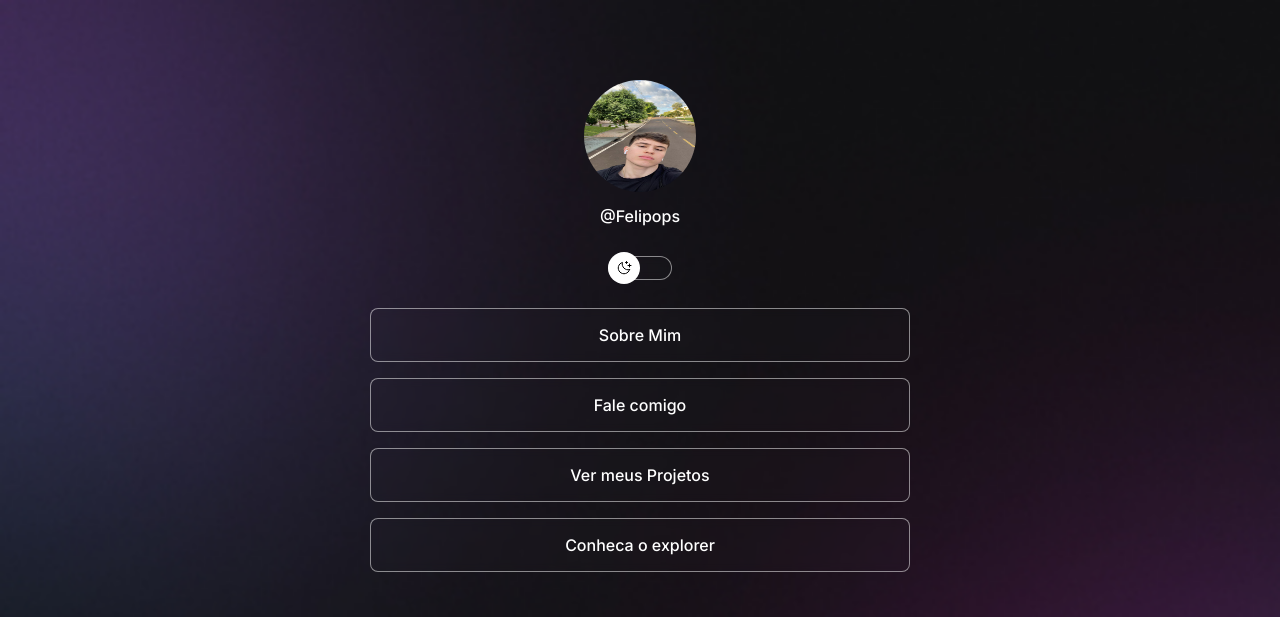
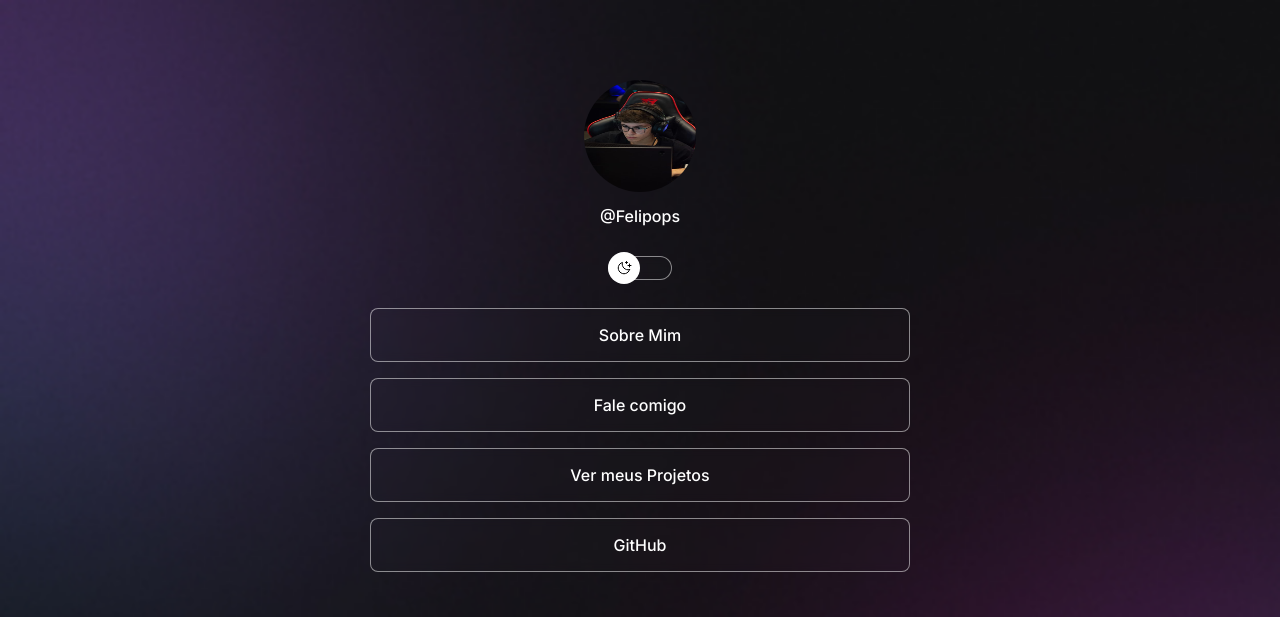
Before and after one commit to Felipops/Linktree, a plain HTML site: page index.html in a window 1280 px wide. Both pictures are taken after a click on the element 640 px from the left and 268 px from the top of the page. Shown: the top 617 px of the page. Drawn offline with nearby package versions, Linux system fonts and the light colour scheme.

Commit message:
edit das fotos e links edit das fotos e links

```diff
--- a/index.html
+++ b/index.html
@@ -15,7 +15,7 @@
      <div id="container">
        <div id="profile">
          <img
-          src="assets/pops1.jpeg" alt=""
+          src="assets/pops.jpg" alt=""
           />
          <p>@Felipops</p>
        </div>
@@ -36,13 +36,13 @@
          </li>
 
          <li>
-            <a href="https://www.notion.so/Rascunhos-HTML-CSS-4007b2d11b744252a13a47ef744eeab4"
+            <a href="https://github.com/Felipops?tab=projects"
             target="_blank">Ver meus Projetos</a>
          </li>
 
          <li>
-            <a href="https://app.rocketseat.com.br/"
-            target="_blank">Conheca o explorer</a>
+            <a href="https://github.com/Felipops"
+            target="_blank">GitHub</a>
          </li>
 
        </ul>
--- a/script.js
+++ b/script.js
@@ -10,7 +10,7 @@ function toggleMode(){
         img.setAttribute('src','./assets/pops3.jpeg' )
 
     }else{
-        img.setAttribute('src','./assets/pops1.jpeg' )
+        img.setAttribute('src','./assets/pops.jpg' )
 
     }
 
```
